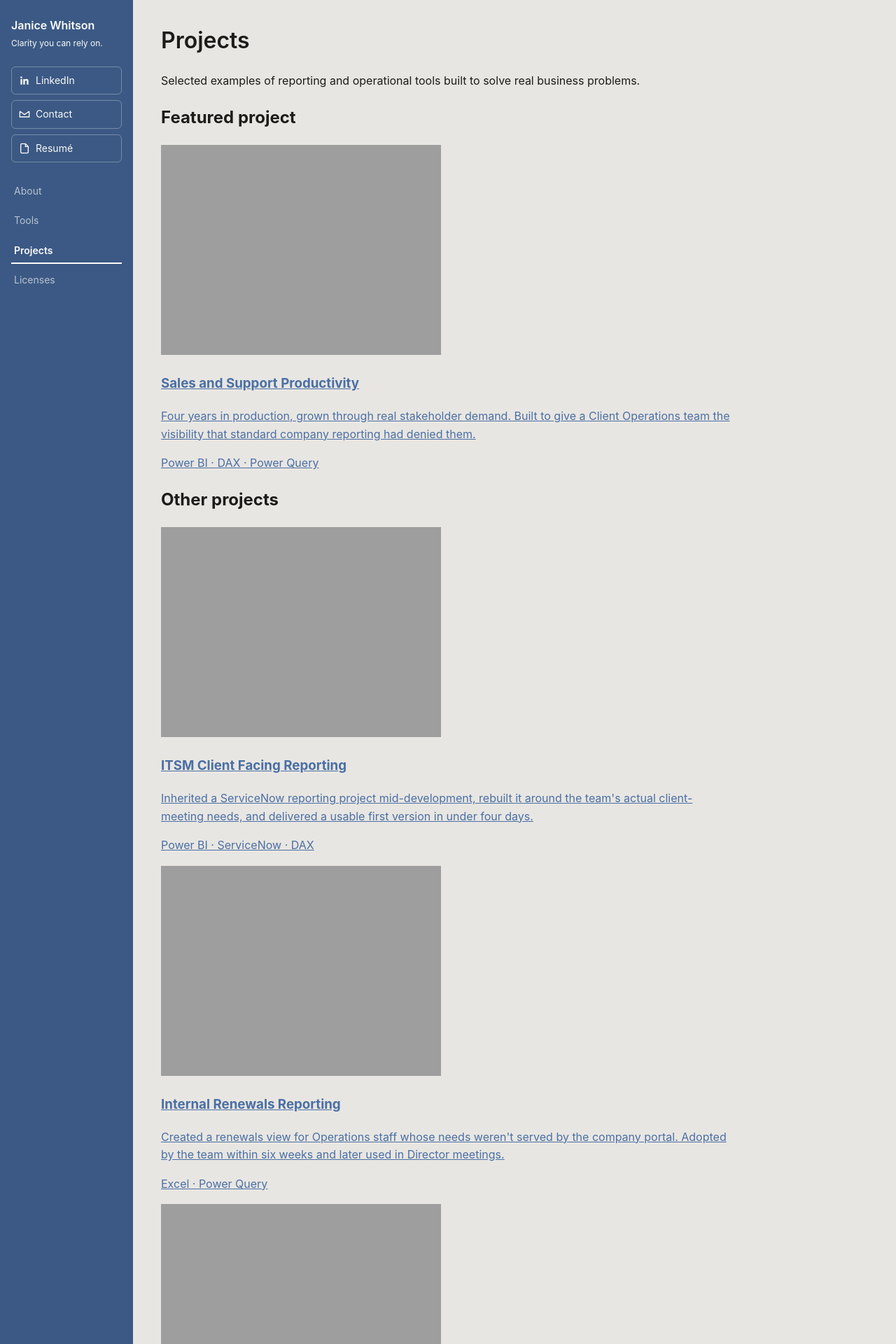
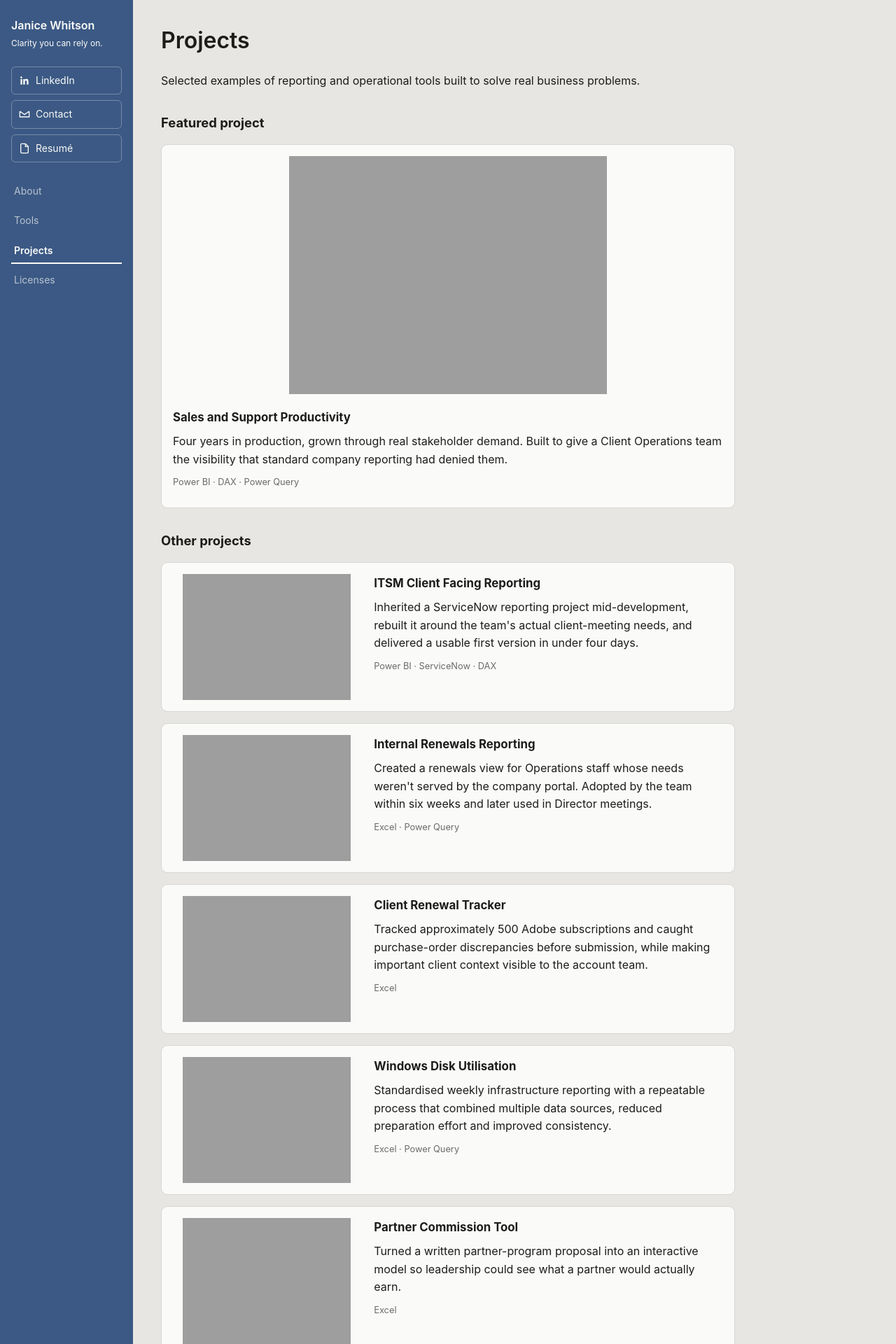
Before and after one commit to janicewhitson/data, a Jekyll site: the page built from projects.md, in a window 1280 px wide. Shown: the top 1920 px of the page at 70% size. Built offline with Jekyll 4.4.1, drawn with Linux system fonts in a browser that asks for light colours.

Commit message:
Prepare portfolio projects landing page

```diff
--- a/assets/css/main.css
+++ b/assets/css/main.css
@@ -207,3 +207,25 @@ a { color: var(--color-accent); }
   }
 }
 }
+
+/* ===== Portfolio project cards ===== */
+.projects-intro { color: var(--color-text-muted); margin-bottom: 2rem; }
+.portfolio-projects { margin: 2rem 0; }
+.portfolio-projects h2 { font-size: 1.15rem; margin-bottom: 1rem; }
+.portfolio-project-list { display: grid; gap: 1rem; }
+.portfolio-project {
+  display: grid; grid-template-columns: minmax(130px, 34%) 1fr; gap: 1.25rem;
+  padding: 1rem; border: 1px solid var(--color-border); border-radius: 9px;
+  background: var(--color-surface); color: var(--color-text); text-decoration: none;
+}
+.portfolio-project:hover, .portfolio-project:focus-visible { border-color: var(--color-accent); }
+.portfolio-project img { width: 100%; height: 100%; max-height: 180px; object-fit: contain; border-radius: 5px; }
+.portfolio-project h3 { margin: 0 0 0.5rem; font-size: 1.05rem; }
+.portfolio-project p { margin: 0 0 0.6rem; }
+.portfolio-tags { font-size: 0.8rem; color: var(--color-text-muted); }
+.portfolio-project-featured { grid-template-columns: 1fr; }
+.portfolio-project-featured img { max-height: 340px; }
+@media (max-width: 600px) {
+  .portfolio-project { grid-template-columns: 1fr; }
+  .portfolio-project img { max-height: 220px; }
+}
```
